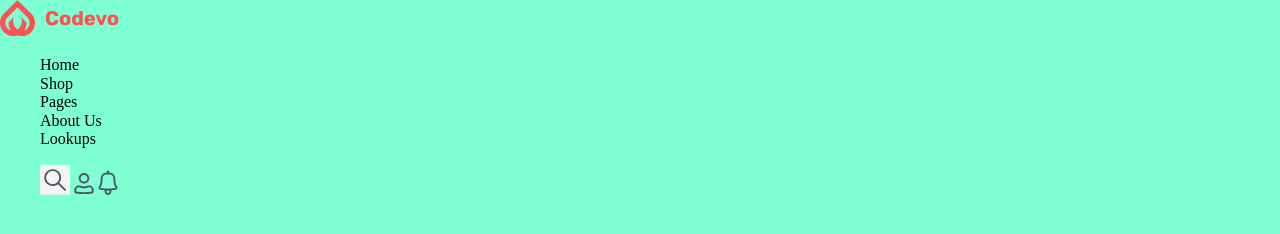
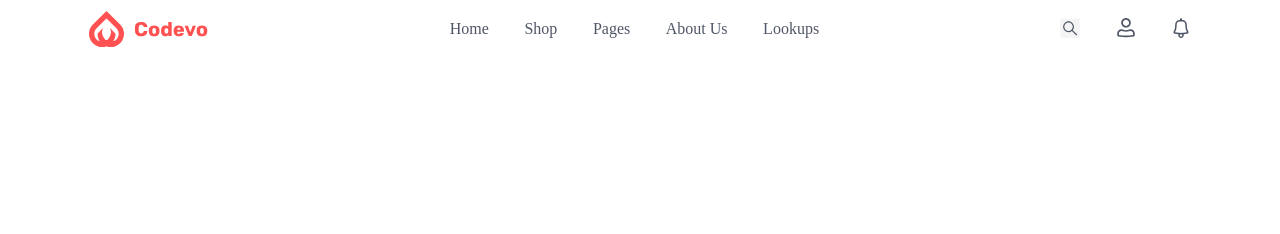
Before and after one commit to kubatnukeev111/codevo, a website built with Parcel: page index.html in a window 1280 px wide. Built offline with nearby package versions, Linux system fonts and the light colour scheme; a web font is replaced by a local one.

Commit message:
[PM-#0.1]: added header layout

```diff
--- a/index.css
+++ /dev/null
@@ -1,182 +0,0 @@
-* {
-  margin: 0px;
-  padding: 0px;
-  font-family: system-ui, -apple-system, BlinkMacSystemFont, 'Segoe UI', Roboto, Oxygen, Ubuntu, Cantarell, 'Open Sans', 'Helvetica Neue', sans-serif;
-
-}
-
-/* div {
-  width: 100px;
-  height: 100px;
-  margin: 10px;
-
-}
-
-.container {
-  width: 100%;
-  background-color: aqua;
-  border: 1px solid black;
-  display: flex;
-  gap: 15px;
-  justify-content: space-between;
-
-}
-.flex-1{
-  background-color: blue;
-}
-.flex-2{
-  background-color: brown;
-}
-.flex-3{
-  background-color: blueviolet;
-}
-.flex-4{
-  background-color: darkblue;
-}
-.flex-5{
-  background-color: indigo;
-} */
-/* body {
-  background-color: rgb(108, 131, 95);
-  margin: 35px;
-
-}
-
-.confirm {
-  max-width: 640px;
-  background-color: azure;
-  border-radius: 9px;
-  padding: 40px 24px 24px 24px;
-}
-
-.confirm h3 {
-  font-weight: 600;
-  font-size: 24px;
-  letter-spacing: -0.01em;
-  color: rgba(0, 0, 0, 0.9);
-}
-
-.confirm p {
-
-  font-weight: 400;
-  font-size: 16px;
-  letter-spacing: 0.01em;
-  color: #181818;
-  margin: 35px 0 28 0;
-
-}
-
-.confirm div {
-  display: flex;
-  justify-content: end;
-  gap: 16px;
-}
-
-button {
-  border-radius: 3px;
-  padding: 10px 12px;
-  cursor: pointer;
-  outline: none;
-  border: none;
-  letter-spacing: 0.01em;
-  font-size: 16px;
-  line-height: 20px;
-  font-weight: 600;
-}
-button:hover {
-  background-color: darkseagreen;
-}
-
-.secondary {
-  background-color: #8A99A833;
-}
-
-.primary {
-  background-color: darkcyan;
-  color: black;
-}*/
-div {
-  background-color: cornsilk;
-  margin-top: 25px;
-  margin-left: 25px;
-}
-
-.container-1 {
-  max-width: 540px;
-  height: 292px;
-  color: white;
-  border-radius: 9px;
-  padding: 24px;
-  margin-bottom: 30px;
-
-}
-
-.container-1:hover {
-  box-shadow: rgba(0, 0, 0, 0.16) 0px 10px 36px 0px, rgba(0, 0, 0, 0.06) 0px 0px 0px 1px;
-}
-
-img {
-  width: 202;
-  height: 120px;
-  margin-bottom: 16px;
-}
-
-h4 {
-  color: #252A31;
-  font-size: 16px;
-  font-weight: 700;
-  line-height: 20px;
-  margin-bottom: 14px;
-}
-
-p {
-  font-weight: 450;
-  font-size: 14px;
-  color: #4F5E71;
-  line-height: 20px;
-  margin-bottom: 14px;
-}
-
-.container-1 div {
-  width: 100%;
-  display: flex;
-  justify-content: end;
-  align-items: center;
-}
-
-button {
-  width: 69px;
-  height: 44px;
-  background: #00A58E;
-  border-radius: 3px;
-  padding: 12px 16px;
-  border: none;
-  outline: none;
-  margin-right: 20px;
-
-}
-
-/* div {
-background-color: palegreen;
-  height: 64px;
-  max-width: 1440px;
-  border-radius: 0px;
-  display: flex;
-  justify-content: left;
-  }
-   .container-2 {
-    font-size: 14px;
-    font-weight: 500;
-    line-height: 20px;
-    color: #252A31;
-
-  }
-  .container-2 div  {
-    width: 100%;
-    display: flex;
-    justify-content:left;
-  }
-  ul {
-    display: flex;
-  }
- */
--- a/index.html
+++ b/index.html
@@ -1,40 +1,57 @@
 <!DOCTYPE html>
 <html lang="en">
 <head>
+  <title>Codevo</title>
   <meta charset="UTF-8">
   <meta http-equiv="X-UA-Compatible" content="IE=edge">
   <meta name="viewport" content="width=device-width, initial-scale=1.0">
-  <title>Document</title>
-  <link rel="stylesheet" href="src/styles/main.css">
-  <meta name="description" content="E-Commerce Online Shop" />
+  <!-- SEO -->
+  <meta name="Author" content="Ogogo Academy"/>
+  <meta name="description" content="E-Commerce Online Shop"/>
+  <!-- Style -->
+  <link rel="stylesheet" href="https://cdnjs.cloudflare.com/ajax/libs/tabler-icons/1.35.0/iconfont/tabler-icons.min.css">
+  <link rel="stylesheet" href="./src/styles/main.css">
 </head>
 <body>
   <header id="header" class="header">
-    <div class="container">
-      <img src="public/assets/images/Logo.svg" alt="Main logo">
-      <nav>
-        <ul>
-          <li><a href="#"></a>Home</li>
-          <li><a href="#"></a>Shop</li>
-          <li><a href="#"></a>Pages</li>
-          <li><a href="#"></a>About Us</li>
-          <li><a href="#"></a>Lookups</li>
+    <div class="header-container">
+      <div class="header-wrapper">
+        <img class="header__logo" src="./public/assets/images/logo.svg" alt="Main logo" title="This is main logo">
+      <nav class="header-nav">
+        <ul class="nav">
+          <li class="nav__item"><a href="#">Home</a></li>
+          <li class="nav__item"><a href="#">Shop</a></li>
+          <li class="nav__item"><a href="#">Pages</a></li>
+          <li class="nav__item"><a href="#">About Us</a></li>
+          <li class="nav__item"><a href="#">Lookups</a></li>
         </ul>
       </nav>
-      <ul>
-        <img src="public/assets/images/search.svg" alt="Search"></li>
-        <img src="public/assets/images/Icon.svg"   alt=User"></li>
-        <img src="public/assets/images/notification.svg" alt="Notification"></li>
+      <ul class="header-notification">
+        <li class="header-notification__item">
+          <img src="./public/assets/images/search.svg" alt="Search">
+        </li>
+        <li class="header-notification__item">
+          <img src="./public/assets/images/Icon.svg" alt="User">
+          </svg>
+        </li>
+        <li class="header-notification__item notification-active">
+          <img src="./public/assets/images/notification.svg" alt="Notification">
+        </li>
       </ul>
+      <!-- Burger -->
+          <div class="burger-show">
+            <span></span>
+            <span></span>
+            <span></span>
+          </div>
+          <ul class="burger"></ul>
+      </div>
     </div>
   </header>
   <main>
-<section>
-</section>
+    <section>
+    </section>
   </main>
-  <footer id="footer">
-
-  </footer>
-
+  <footer id="footer"></footer>
 </body>
 </html>
--- a/src/styles/header.css
+++ b/src/styles/header.css
@@ -1,3 +1,90 @@
-body {
-  background-color: aquamarine;
+.header {
+  padding: 5rem 0;
 }
+.header-container {
+  max-width: 124rem;
+  width: 100%;
+  margin: 0 auto;
+}
+.header-wrapper {
+  display: flex;
+  justify-content: space-between;
+  align-items: center;
+}
+.header__logo {}
+.header-nav {
+}
+.nav {
+  display: flex;
+  align-items: center;
+  gap: 4rem;
+}
+.nav__item a {
+  font-family: 'Rubik';
+  font-weight: 400;
+  font-size: 1rem;
+  line-height: 19px;
+  color: var(--default-color);
+  transition: all .7s cubic-bezier(.97,0,.4,.91);
+}
+.nav__item a:hover {
+  font-weight: 700;
+  font-size: 1.2rem;
+  color: var(--active-color);
+}
+.header-notification {
+  display: flex;
+  align-items: center;
+  gap: 4rem;
+}
+.header-notification__item img {
+  width: 20px;
+  height: 20px;
+  cursor: pointer;
+}
+
+.burger {
+  display: none;
+}
+
+.burger-show {
+  display: none;
+  flex-direction: column;
+  gap: 6px;
+  cursor: pointer;
+}
+
+.burger-show span {
+  display: inline-block;
+  width: 30px;
+  height: 3px;
+  border-radius: 10px;
+  background-color: black;
+}
+
+@media all and (max-width: 1440px) {
+  .header {
+    padding: 1rem;
+  }
+  .nav__item a {
+    font-size: 1.8rem;
+  }
+}
+
+@media all and (max-width: 1025px) {
+  .header-notification {
+    gap: 2rem;
+  }
+}
+
+@media all and (max-width: 769px) {
+  .header-nav {
+    display: none;
+  }
+  .header-notification {
+    display: none;
+  }
+  .burger-show {
+    display: flex;
+  }
+}
--- a/src/styles/main.css
+++ b/src/styles/main.css
@@ -1,13 +1,39 @@
+@import url('https://fonts.googleapis.com/css2?family=Roboto:wght@300;400;500;700&display=swap');
+@import url('https://fonts.googleapis.com/css2?family=Aclonica&display=swap');
+
 @import './normalize.css';
 @import './header.css';
 @import './variables.css';
-@import url('https://fonts.googleapis.com/css2?family=Roboto:wght@300;400;500;700&display=swap');
-@import url('https://fonts.googleapis.com/css2?family=Aclonica&display=swap');
 
 
-:root{
-  --active-text: #FF5151;
+html {
+  font-size: calc(100vw / 1440 * 10);
 }
-a {
-  color: var(--active-text);
+
+@media screen and (max-width: 1024px) {
+  html {
+    font-size: calc(100vw / 768px * 10)
+  }
 }
+
+@media screen and (max-width: 768px) {
+  html {
+    font-size: calc(100vw / 500px * 10)
+  }
+}
+
+@media screen and (max-width: 500px) {
+  html {
+    font-size: calc(100vw / 360px * 10)
+  }
+}
+
+
+
+
+body {
+  font-family: 'Roboto', sans-serif;
+  font-weight: 400;
+  color: var(--black-color);
+  background-color: var(--white-color);
+}
--- a/src/styles/variables.css
+++ b/src/styles/variables.css
@@ -1,6 +1,7 @@
 :root {
   --primary-color: #ff5e3a;
   --default-color: #4f5665;
+  --active-color :#FF5151;
   --black-color: #000;
   --grey-color: #f0f0f0;
   --white-color: #fff;
```
